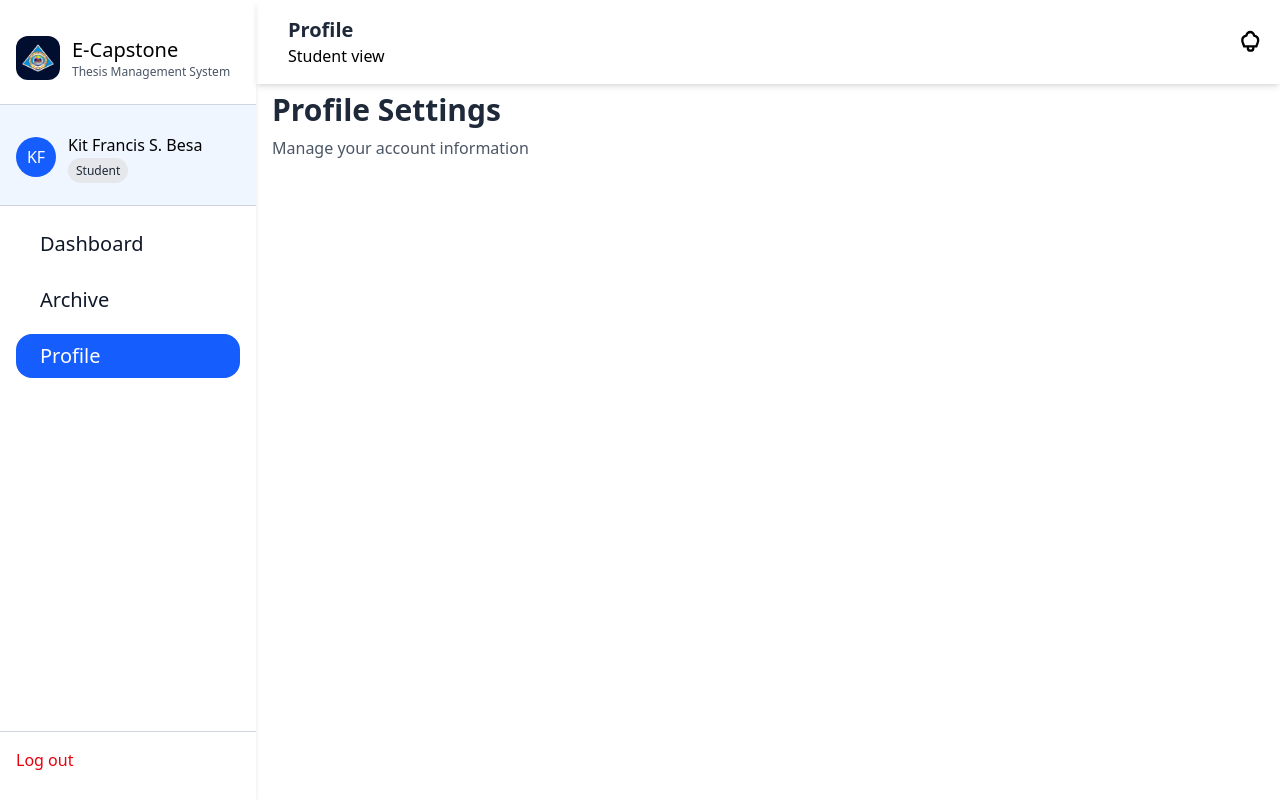
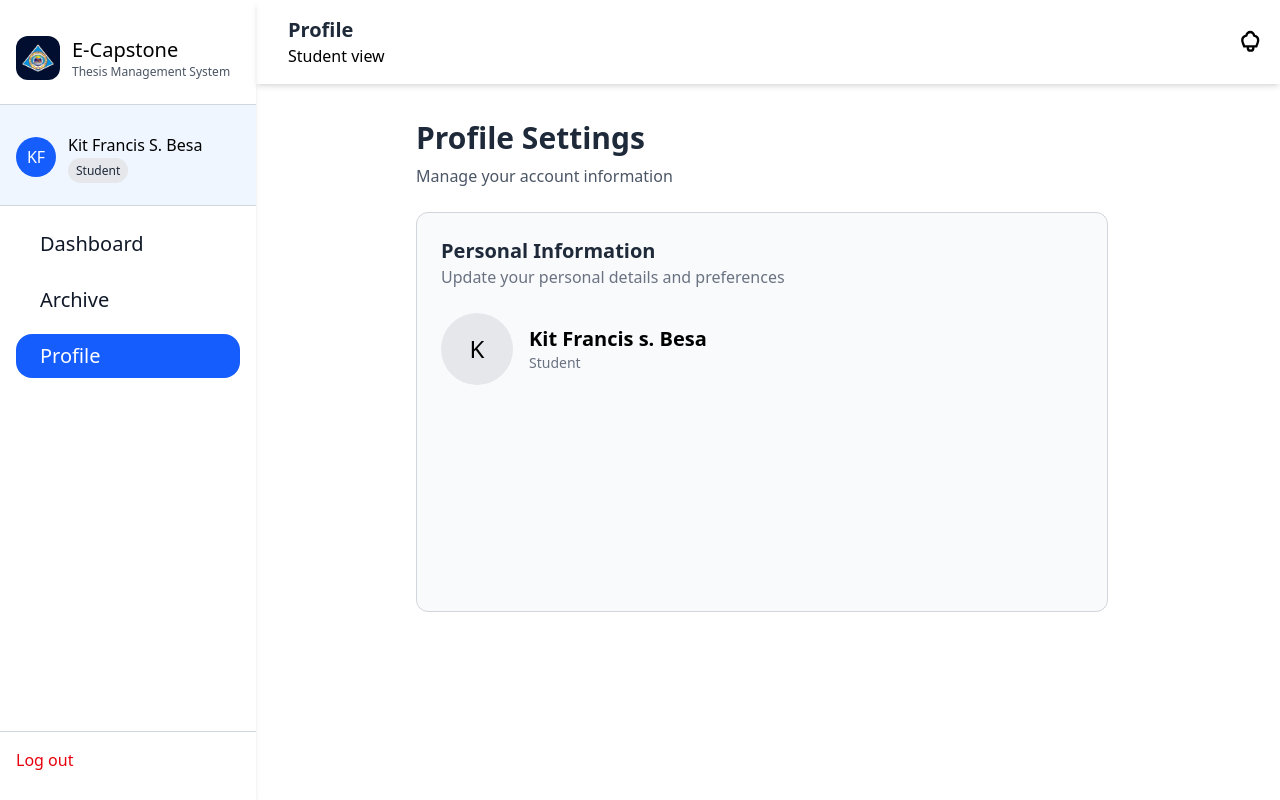
Before and after one commit to kitfrancis/E-Capstone, a React (Vite) app: page /Profile in a window 1280 px wide. Built offline with nearby package versions, Linux system fonts and the light colour scheme.

Commit message:
Profile settings is under construction

```diff
--- a/src/auth/login.tsx
+++ b/src/auth/login.tsx
@@ -3,7 +3,7 @@ export default function Login() {
 
 
   return (
-    <div className="flex items-center justify-center min-h-screen bg-neutral-900">
+    <div className="flex items-center justify-center min-h-screen  bg-neutral-900">
         <div>
             <div className="flex justify-center">
                   <img src="/src/assets/react.svg" alt="E-Capstone Logo" className="h-15 w-20 border mb-4 rounded-4xl" />
--- a/src/student_view/studentProfile.tsx
+++ b/src/student_view/studentProfile.tsx
@@ -1,9 +1,26 @@
 export default function studentprofile(){
     return(
-        <div className="scroll-smooth font-Poppins">
-        <div className="sm:ml-28 mt-18 sm:mt-23 px-3 sm:px-40">
+        <div className="scroll-smooth font-Poppin  ">
+        <div className="sm:ml-64 mt-20  mx-3 sm:mt-30 px-3 sm:px-40 ">
             <h1 className="text-3xl font-semibold text-gray-800 mt-10">Profile Settings</h1>
             <p className="text-gray-600 mt-2">Manage your account information</p>
+            <div className="h-100 bg-gray-50 my-6 rounded-xl border border-gray-300">
+                <div className="flex flex-col my-6 mx-6">
+                    <h1 className="text-md sm:text-xl font-semibold text-gray-800">Personal Information</h1>
+                    <p className="text-md  text-gray-500">Update your personal details and preferences</p>
+                </div>
+            <div className="flex items-center gap-4 mx-6 my-6">
+                <div className="flex flex-row gap-4 items-center">
+                    <span className="bg-gray-200 flex w-18 h-18 size-full items-center justify-center rounded-full text-2xl">K</span>
+                    <div className="">
+                     <h1 className="font-semibold text-md sm:text-xl">Kit Francis s. Besa</h1>
+                     <p className="text-sm sm:text-md text-gray-500">Student</p>
+                    </div>
+
+                </div>
+            </div>
+            </div>
+
         </div>
     </div>
     );
```
